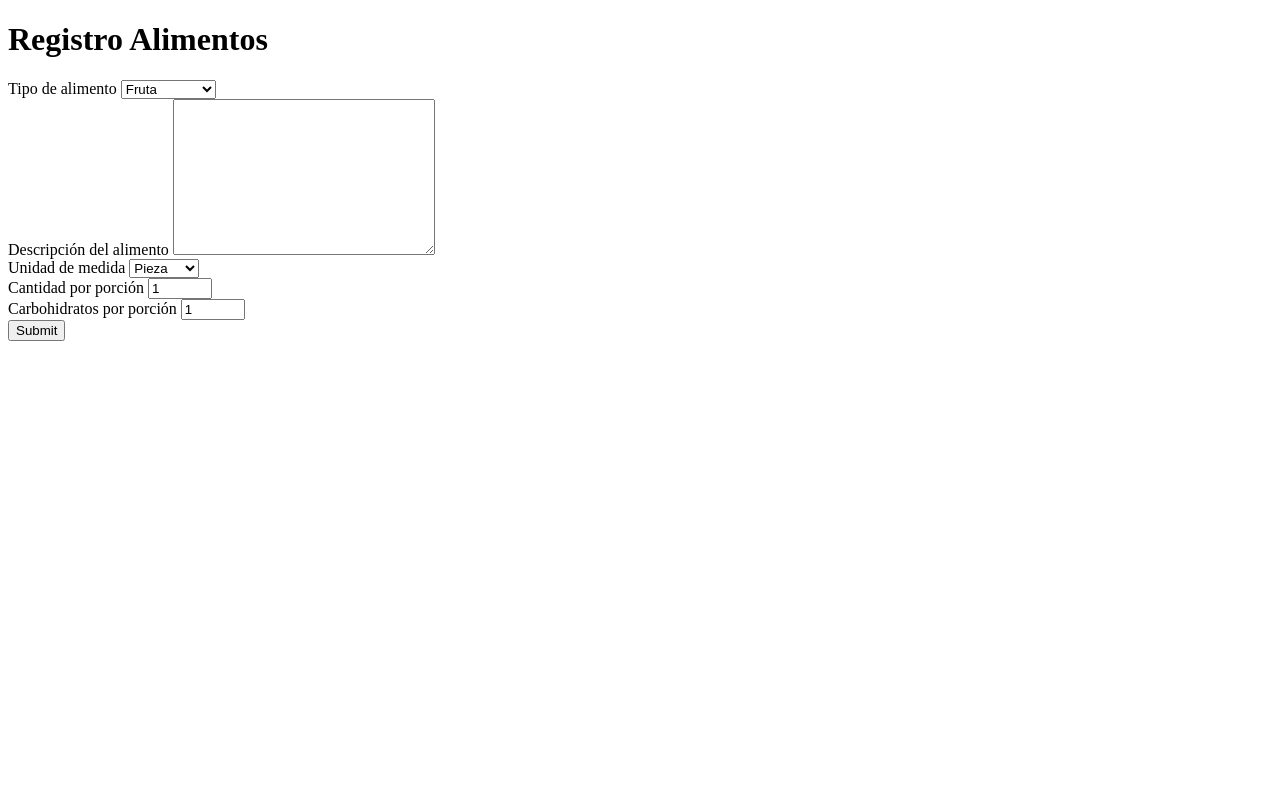
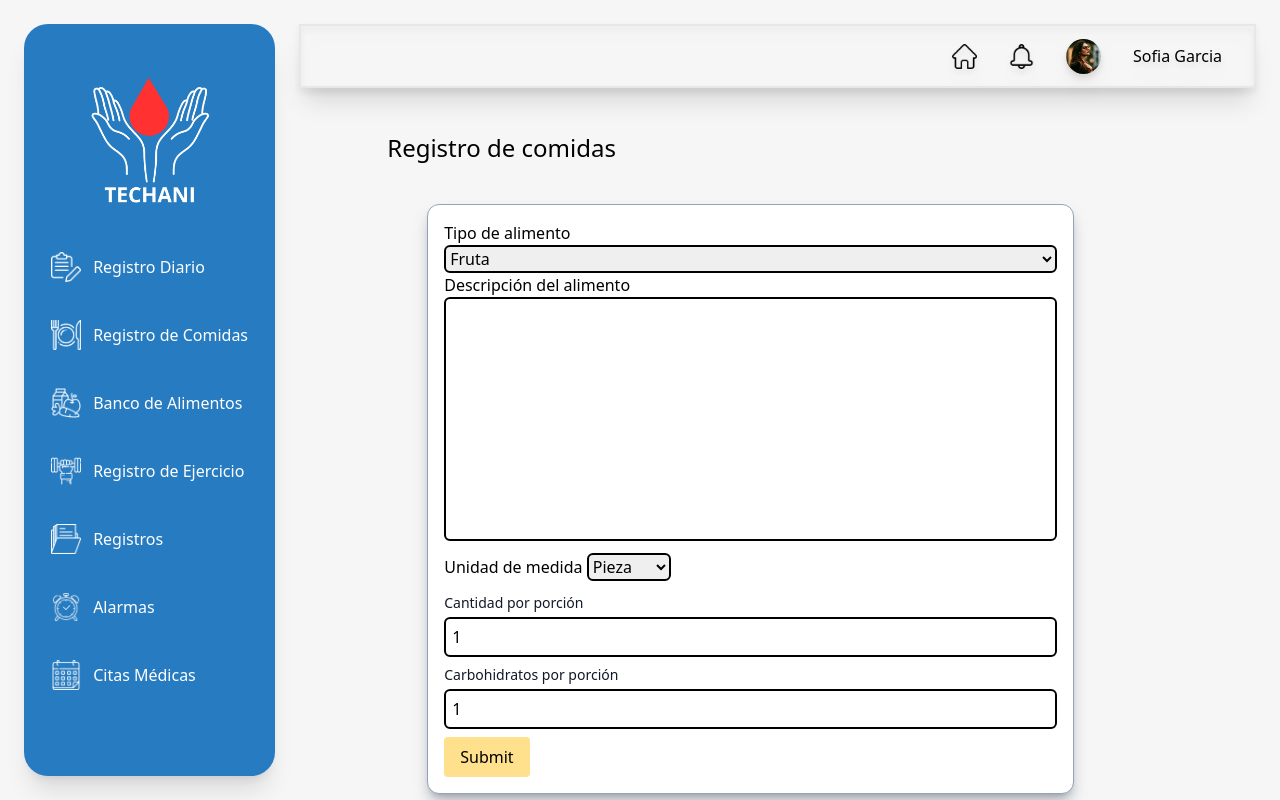
Before and after one commit to alfonsonadamas/Techani, a PHP site: page /registroAlimentos.php in a window 1280 px wide. Run offline with PHP 8.4, Linux system fonts and the light colour scheme.

Commit message:
front registro comidas

```diff
--- a/public/registroAlimentos.php
+++ b/public/registroAlimentos.php
@@ -2,17 +2,78 @@
 <html lang="en">
 
 <head>
-    <meta charset="UTF-8">
-    <meta name="viewport" content="width=device-width, initial-scale=1.0">
+    <meta charset="UTF-8" />
+    <meta name="viewport" content="width=device-width, initial-scale=1.0" />
+    <link rel="stylesheet" href="build/styles.css" />
     <title>Techani</title>
   </head>
 
-<body>
+<body class="bg-fondoGris">
+    <div class="flex">
+    <div class="flex w-full h-screen">
+        <!-- Barra lateral -->
+        <div class="bg-azul w-1/4 mt-6 ml-6 mb-6 rounded-3xl flex flex-col items-center justify-center shadow-xl">
+                <img class="mb-10" src="img/Techani blanco con nombre.png" alt="" width="130">
+                <div class="">
+                    <div
+                        class="flex items-center h-10 px-5 transition duration-500 ease-in-out hover:bg-azulSecundario rounded-lg">
+                        <img src="img/registro.png" alt="" width="30">
+                        <a class="text-white ml-3" href="">Registro Diario</a>
+                    </div>
 
-    <h1>Registro Alimentos</h1>
+                    <div
+                        class="flex items-center h-10 my-7 px-5 transition duration-500 ease-in-out hover:bg-azulSecundario rounded-lg">
+                        <img src="img/restaurante.png" alt="" width="30">
+                        <a class="text-white ml-3" href="">Registro de Comidas</a>
+                    </div>
+                    <div
+                        class="flex items-center h-10 my-7 px-5 transition duration-500 ease-in-out hover:bg-azulSecundario rounded-lg">
+                        <img src="img/comida-sana.png" alt="" width="30">
+                        <a class="text-white ml-3" href="">Banco de Alimentos</a>
+                    </div>
+                    <div
+                        class="flex items-center h-10 my-7 px-5 transition duration-500 ease-in-out hover:bg-azulSecundario rounded-lg">
+                        <img src="img/rutina-de-ejercicio.png" alt=" " width="30">
+                        <a class="text-white ml-3" href="">Registro de Ejercicio</a>
+                    </div>
+                    <div
+                        class="flex items-center h-10 my-7 px-5 transition duration-500 ease-in-out hover:bg-azulSecundario rounded-lg">
+                        <img src="img/carpeta.png" alt="" width="30">
+                        <a class="text-white ml-3" href="">Registros</a>
+                    </div>
+                    <div
+                        class="flex items-center h-10 my-7 px-5 transition duration-500 ease-in-out hover:bg-azulSecundario rounded-lg">
+                        <img src="img/alarma.png" alt="" width="30">
+                        <a class="text-white ml-3" href="">Alarmas</a>
+                    </div>
+                    <div
+                        class="flex items-center h-10 my-7 px-5 transition duration-500 ease-in-out hover:bg-azulSecundario rounded-lg">
+                        <img src="img/calendario.png" alt="" width="30">
+                        <a class="text-white ml-3" href="">Citas Médicas</a>
+                    </div>
+                </div>
+            </div>
+        <!-- BARRA SUPERIOR -->
+            <div class="w-full">
+                <div class="flex justify-end h-16 mt-6 mx-6 border-2 shadow-xl drop-shadow-lg">
+                    <div class="flex  items-center">
+                        <img class="mr-8" src="img/casa.png" alt="" width="25" height="25">
+                        <img src="img/notificacion.png" alt="" width="25" height="25">
+                    </div>
+                    <div class="flex items-center ml-8">
+                        <img class="rounded-full" src="img/perfil.jpg" alt="" width="35">
+                        <p class="mx-8">Sofia Garcia</p>
+                    </div>
+                </div>
+        <!-- Aqui editale -->
+        <div class="m-11 ml-28">
+        <h1 class="text-left mb-10 mt-10 font-size text-2xl text-black font-sans">Registro de comidas</h1>
+        <div class="ml-10">
+        <div class="bg-white sm:w-4/5 border ml:2 mr:2 mb-5 sm:mr-5 sm:mb-10 shadow-lg shadow-gray-500/50 border-slate-400 rounded-xl">
+        <div class="m-4">
         <div class="flex flex-col">
             <label for="Tipo">Tipo de alimento</label>
-        <select name="tipo_alimento" id="tipo_alimento" class="border-2 border-black" onchange="ocultar()">
+            <select name="tipo_alimento" id="tipo_alimento" class="border-2 border-black rounded-md" onchange="ocultar()">
                 <option value="Fruta">Fruta</option>
                 <option value="Leguminosa">Leguminosa</option>
                 <option value="Celeral">Celeral</option>
@@ -28,32 +89,45 @@
         <div class="flex flex-col">
             <label for="Descripción alimento">Descripción del alimento</label>
             <textarea name="Descripción alimento" id="" cols="30" rows="10"
-            class="border-2 border-black resize-none"></textarea>
+                class="border-2 border-black resize-none rounded-md"></textarea>
         </div>
 
+        <div class="mt-3 mb-3">
         <label for="Tipo">Unidad de medida</label>
-    <select name="unidad_medida" id="unidad_medida" class="border-2 border-black" onchange="ocultar()">
+        <select name="unidad_medida" id="unidad_medida" class="border-2 border-black rounded-md" onchange="ocultar()">
             <option value="Pieza">Pieza</option>
             <option value="Gramos">Gramos</option>
             <option value="Caja">Caja</option>
             <option value="Vaso">Vaso</option>
         </select>
+        </div>
 
         <div class="flex flex-col mb-2">
             <label for="Cantidad porcion" class="block mb-1 text-sm font-medium text-gray-900">Cantidad por porción</label>
             <input type="number" name="Cantidad porcion" min="1" max="100" placeholder="1" value="1"
-            class="border-2 border-black p-1.5">
+                class="border-2 border-black p-1.5 rounded-md">
         </div>
         <div class="flex flex-col mb-2">
             <label for="Carbohidratos porcion" class="block mb-1 text-sm font-medium text-gray-900">Carbohidratos por
                 porción</label>
             <input type="number" name="Carbohidratos porcion" min="1" max="100" placeholder="1" value="1"
-            class="border-2 border-black p-1.5">
+                class="border-2 border-black p-1.5 rounded-md">
         </div>
 
         <div>
             <input type="submit"
-            class="bg-blue-500 hover:bg-blue-700 text-white font-bold py-2 px-4 rounded cursor-pointer">
+                class="bg-amarillo hover:bg-amber-300 text-black font-fuenteEslogan py-2 px-4 rounded cursor-pointer">
+        </div>
+
+
+
+
+        </div>
+        </div>
+        </div>
+        </div>
+
+    </div>
     </div>
 
 </body>
--- a/tailwind.config.js
+++ b/tailwind.config.js
@@ -7,6 +7,7 @@ module.exports = {
     "./public/alimentos.php",
     "./public/login.php",
     "./public/principal.php",
+    "./public/registroAlimentos.php",
     "./node_modules/flowbite/**/*.js",
   ],
   theme: {
@@ -21,8 +22,9 @@ module.exports = {
         azulSecundario: "#4DBDEB",
         azulBorde: "#277BC0",
         amarillo: "#FFE08C",
+        fondoGris: "#F6F6F6",
       },
     },
   },
-  plugins: [require("flowbite/plugin")],
+
 };
```
Also changed, not shown: public/build/styles.css, public/img/restaurante.png (added). Lines whose indentation alone changed are shown as unchanged.
